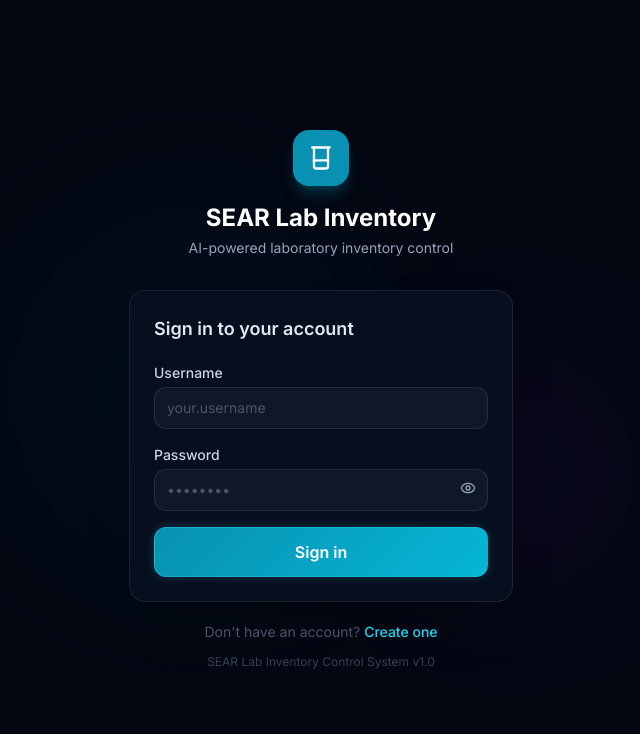
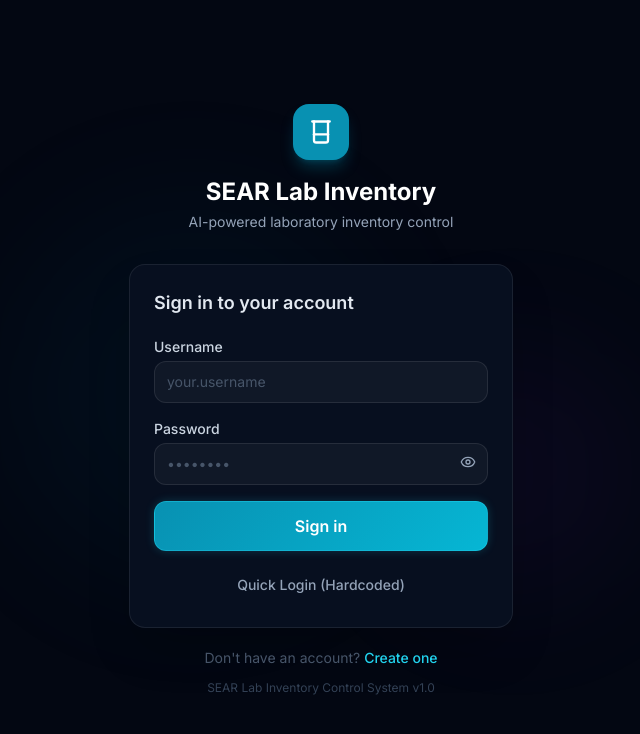
Before and after one commit to YashJoshi2109/Inventory, a React (Vite) app in the folder frontend/: page /login in a window 1280 px wide. Shown: the top 734 px of the page, without its empty margins (319-959 px from the left). Built offline with nearby package versions, Linux system fonts and the light colour scheme; no server answers.

Commit message:
login module fix

```diff
--- a/frontend/src/pages/Login.tsx
+++ b/frontend/src/pages/Login.tsx
@@ -13,15 +13,19 @@ interface LoginForm {
   password: string;
 }
 
+// Temporary hardcoded login for fast access during deployment/debug.
+const HARDCODED_USERNAME = "sear_admin";
+const HARDCODED_PASSWORD = "SearLab@2024";
+
 export function Login() {
   const navigate = useNavigate();
   const { setTokens, setUser } = useAuthStore();
   const [showPw, setShowPw] = useState(false);
   const { register, handleSubmit, formState: { errors, isSubmitting } } = useForm<LoginForm>();
 
-  const onSubmit = async (data: LoginForm) => {
+  const loginWithCredentials = async (username: string, password: string) => {
     try {
-      const tokens = await authApi.login(data.username, data.password);
+      const tokens = await authApi.login(username, password);
       setTokens(tokens.access_token, tokens.refresh_token);
       const user = await authApi.getMe();
       setUser(user);
@@ -29,6 +33,14 @@ export function Login() {
     } catch {
       toast.error("Invalid username or password");
     }
+  };
+
+  const onSubmit = async (data: LoginForm) => {
+    await loginWithCredentials(data.username, data.password);
+  };
+
+  const quickLogin = async () => {
+    await loginWithCredentials(HARDCODED_USERNAME, HARDCODED_PASSWORD);
   };
 
   return (
@@ -83,6 +95,9 @@ export function Login() {
             <Button type="submit" fullWidth loading={isSubmitting} size="lg" className="mt-2">
               Sign in
             </Button>
+            <Button type="button" fullWidth variant="ghost" onClick={quickLogin}>
+              Quick Login (Hardcoded)
+            </Button>
           </form>
         </div>
 
```
